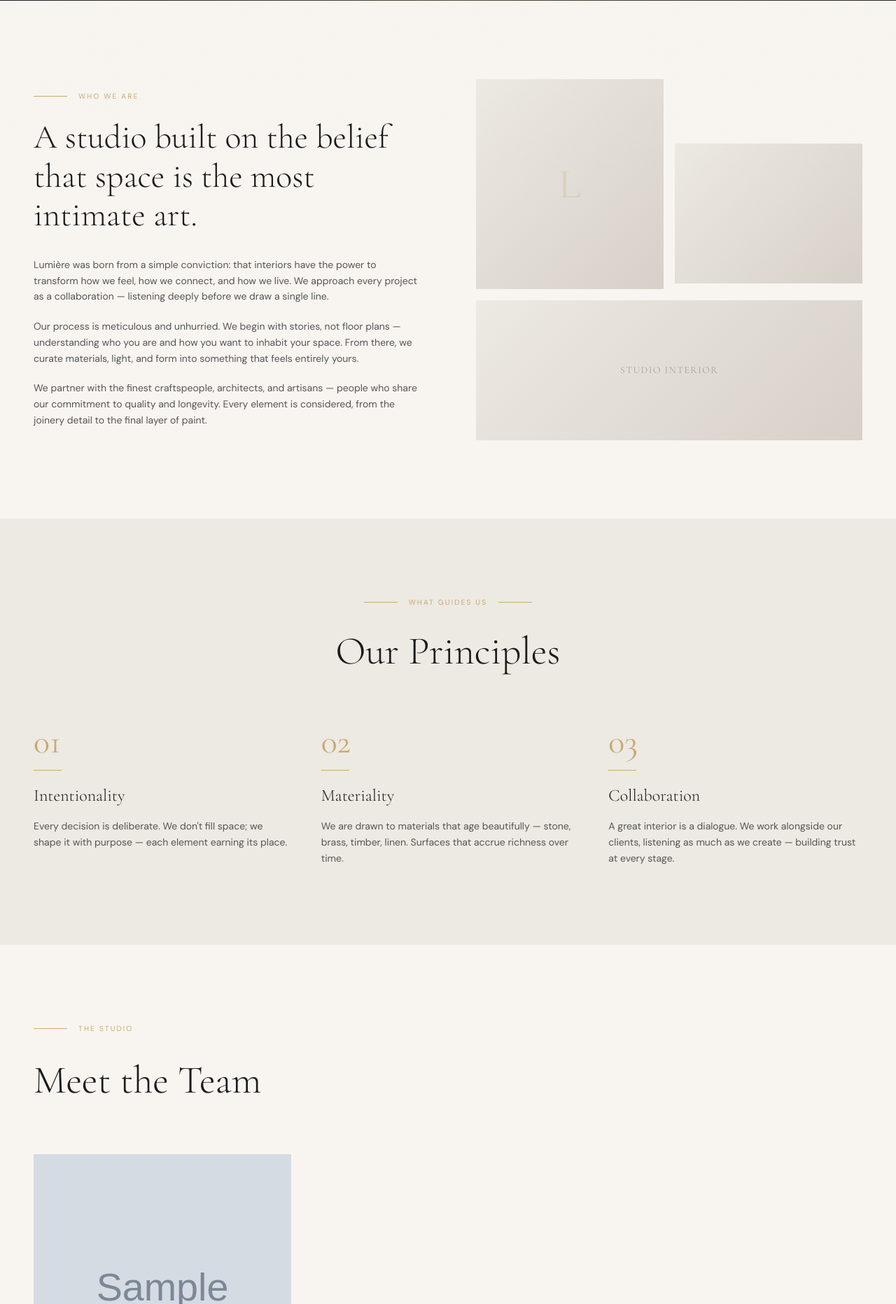
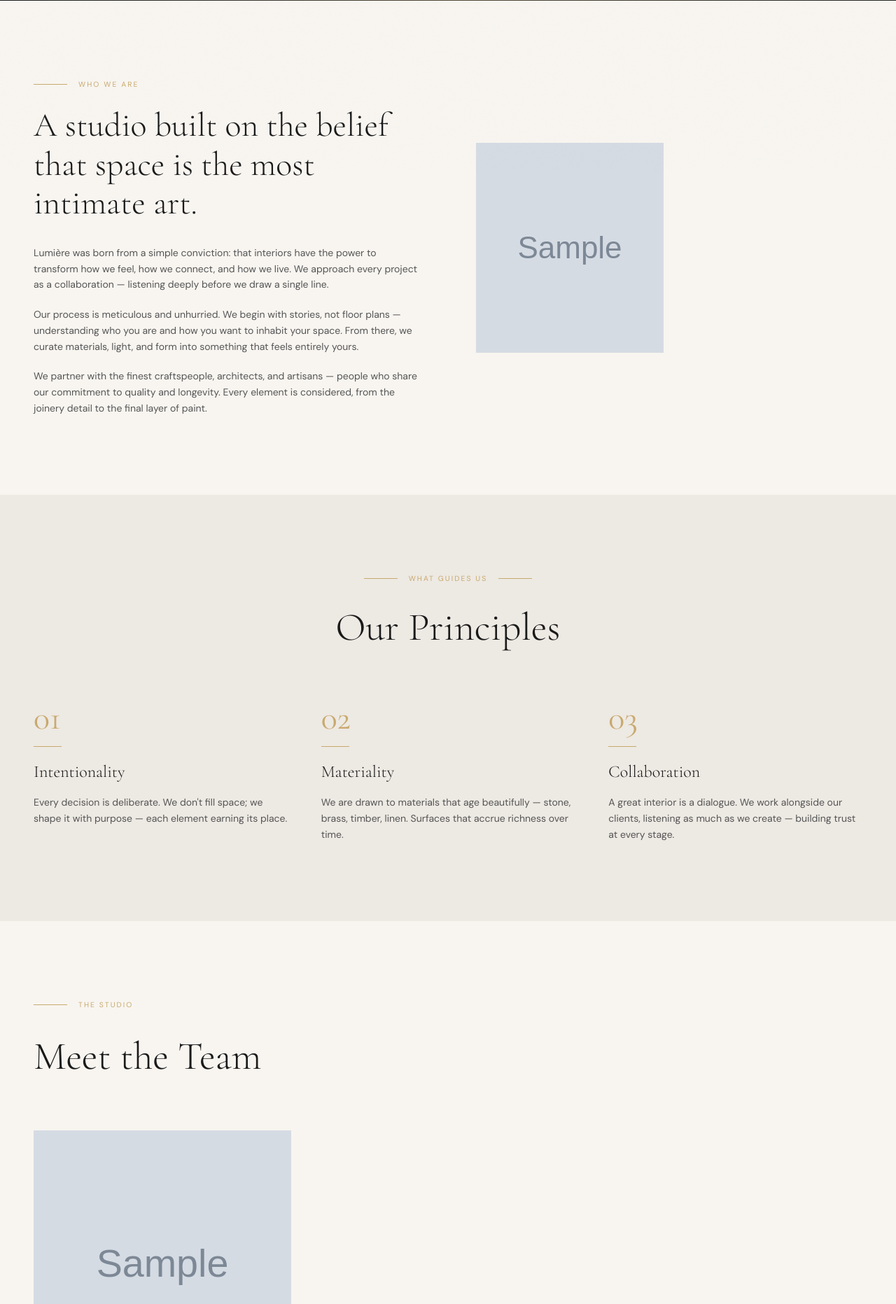
Before and after one commit to aryadubey1/interiordesigner, a Django app: page /about/ in a window 1280 px wide. Shown: the part 557-2420 px from the top of the page at 70% size. Run offline with Django 5.2, Linux system fonts and the light colour scheme; tables that the repository leaves empty hold one stand-in row (values such as "Sample post"); grey boxes marked "Sample" are stand-in pictures; some libraries are stand-ins or nearby versions.

Commit message:
add StudioImage model for about page who we are section

```diff
--- a/core/models.py
+++ b/core/models.py
@@ -125,3 +125,22 @@ class TeamMember(models.Model):
         if self.photo:
             return self.photo.url
         return self.photo_url or ''
+
+
+class StudioImage(models.Model):
+    image = models.FileField(upload_to='studio/', blank=True, null=True)
+    image_url = models.URLField(blank=True, help_text='Or paste an external/Cloudinary URL')
+    caption = models.CharField(max_length=100, blank=True)
+    order = models.PositiveIntegerField(default=0)
+    is_active = models.BooleanField(default=True)
+
+    class Meta:
+        ordering = ['order']
+
+    def __str__(self):
+        return self.caption or f'Studio Image {self.order}'
+
+    def get_image_url(self):
+        if self.image:
+            return self.image.url
+        return self.image_url or ''
--- a/core/templates/core/about.html
+++ b/core/templates/core/about.html
@@ -51,14 +51,43 @@
     </div>
     <div class="reveal-right">
       <div class="grid grid-cols-2 gap-4">
-        <div class="img-placeholder" style="height:300px; grid-column: 1; grid-row: 1;">
-          <span class="font-display text-6xl" style="color:rgba(201,169,110,0.25);">L</span>
-        </div>
-        <div class="img-placeholder" style="height:200px; grid-column: 2; grid-row: 1; align-self: end; margin-bottom: 8px; background:linear-gradient(135deg,#EDE9E3,#D6D0C8);">
-        </div>
-        <div class="img-placeholder" style="height:200px; grid-column: 1 / span 2; grid-row: 2; background:linear-gradient(135deg,#EDE9E3,#D6D0C8);">
-          <span class="font-display text-sm tracking-widest" style="color:rgba(26,26,26,0.3);">STUDIO INTERIOR</span>
-        </div>
+        {% if studio_images %}
+          {% for img in studio_images %}
+            {% if forloop.counter == 1 %}
+            <div style="height:300px; grid-column:1; grid-row:1; overflow:hidden;">
+              {% if img.get_image_url %}
+              <img src="{{ img.get_image_url }}" alt="{{ img.caption }}" class="w-full h-full object-cover">
+              {% else %}
+              <div class="img-placeholder w-full h-full"><span class="font-display text-6xl" style="color:rgba(201,169,110,0.25);">L</span></div>
+              {% endif %}
+            </div>
+            {% elif forloop.counter == 2 %}
+            <div style="height:200px; grid-column:2; grid-row:1; overflow:hidden; align-self:end; margin-bottom:8px;">
+              {% if img.get_image_url %}
+              <img src="{{ img.get_image_url }}" alt="{{ img.caption }}" class="w-full h-full object-cover">
+              {% else %}
+              <div class="img-placeholder w-full h-full" style="background:linear-gradient(135deg,#EDE9E3,#D6D0C8);"></div>
+              {% endif %}
+            </div>
+            {% elif forloop.counter == 3 %}
+            <div style="height:200px; grid-column:1 / span 2; grid-row:2; overflow:hidden;">
+              {% if img.get_image_url %}
+              <img src="{{ img.get_image_url }}" alt="{{ img.caption }}" class="w-full h-full object-cover">
+              {% else %}
+              <div class="img-placeholder w-full h-full" style="background:linear-gradient(135deg,#EDE9E3,#D6D0C8);"></div>
+              {% endif %}
+            </div>
+            {% endif %}
+          {% endfor %}
+        {% else %}
+          <div class="img-placeholder" style="height:300px; grid-column:1; grid-row:1;">
+            <span class="font-display text-6xl" style="color:rgba(201,169,110,0.25);">L</span>
+          </div>
+          <div class="img-placeholder" style="height:200px; grid-column:2; grid-row:1; align-self:end; margin-bottom:8px; background:linear-gradient(135deg,#EDE9E3,#D6D0C8);"></div>
+          <div class="img-placeholder" style="height:200px; grid-column:1 / span 2; grid-row:2; background:linear-gradient(135deg,#EDE9E3,#D6D0C8);">
+            <span class="font-display text-sm tracking-widest" style="color:rgba(26,26,26,0.3);">STUDIO INTERIOR</span>
+          </div>
+        {% endif %}
       </div>
     </div>
   </div>
--- a/core/views.py
+++ b/core/views.py
@@ -1,6 +1,6 @@
 from django.shortcuts import render, get_object_or_404, redirect
 from django.contrib import messages
-from .models import Project, Service, Testimonial, Category, TeamMember
+from .models import Project, Service, Testimonial, Category, TeamMember, StudioImage
 from .forms import ContactForm
 
 
@@ -20,9 +20,11 @@ def home(request):
 def about(request):
     testimonials = Testimonial.objects.filter(is_active=True)
     team = TeamMember.objects.filter(is_active=True)
+    studio_images = StudioImage.objects.filter(is_active=True)[:3]
     context = {
         'testimonials': testimonials,
         'team': team,
+        'studio_images': studio_images,
         'page': 'about',
     }
     return render(request, 'core/about.html', context)
```
Also changed, not shown: core/admin.py (+7 -1 lines).
